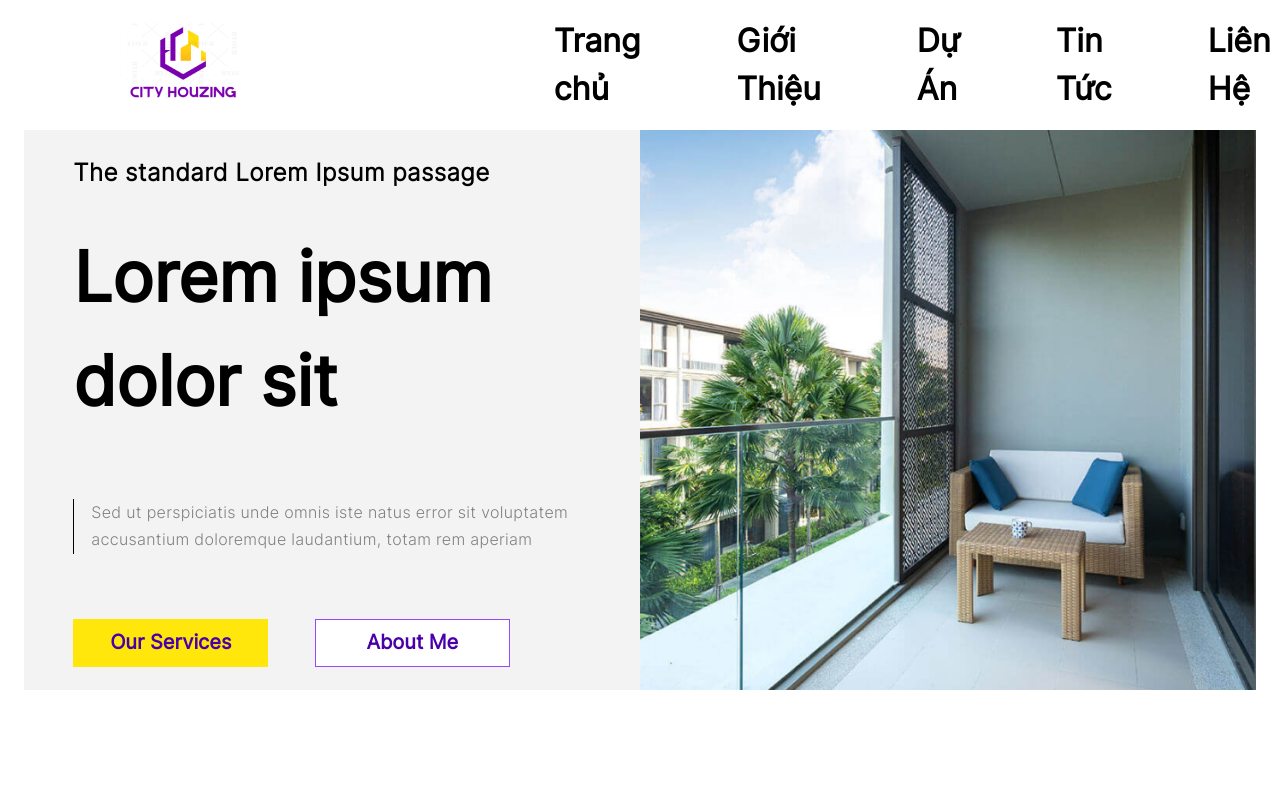
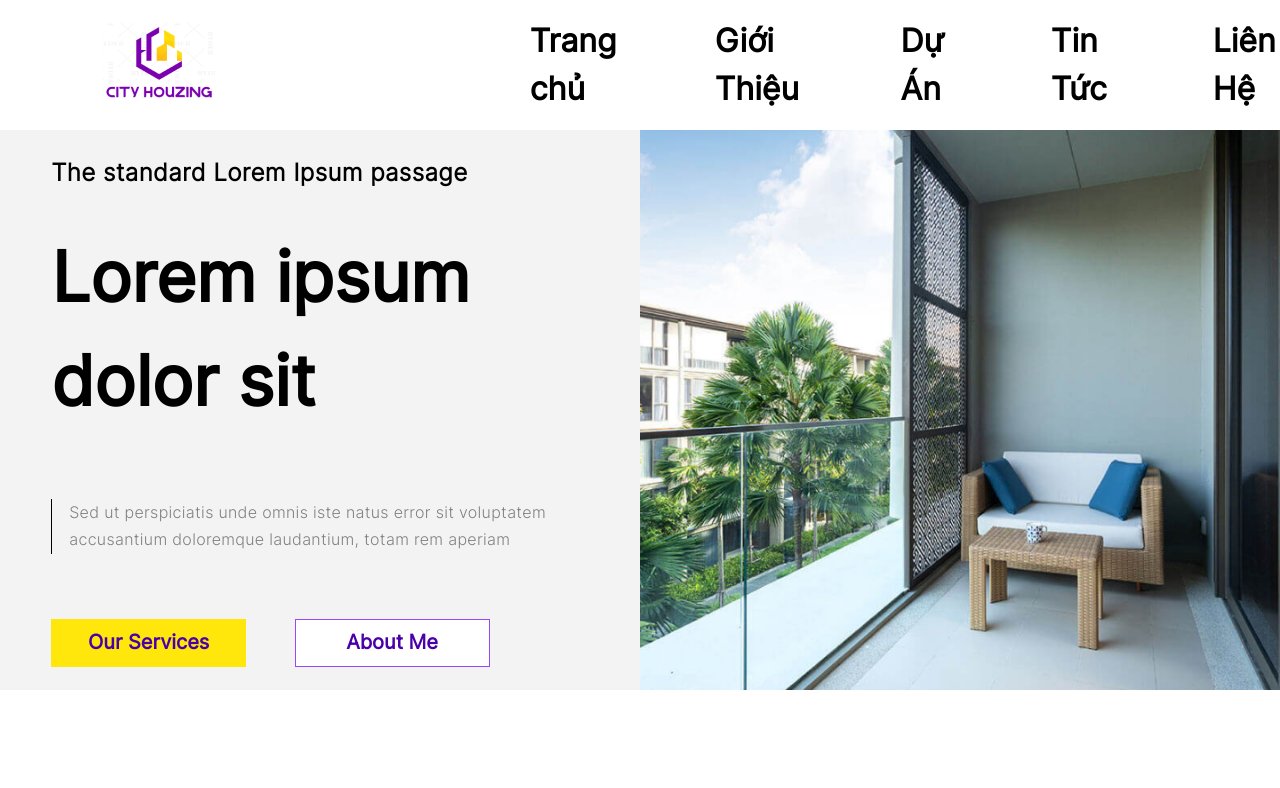
Before and after one commit to DuTran7/CityHouzing, a Next.js app: page / in a window 1280 px wide. Shown: the top 788 px of the page. Built offline with nearby package versions, Linux system fonts and the light colour scheme.

Commit message:
Update container

```diff
--- a/src/components/home/topic/HomeTopic.js
+++ b/src/components/home/topic/HomeTopic.js
@@ -16,7 +16,10 @@ function HomeTopic() {
     >
       <Box
         style={{
-          maxWidth: '50%',
+          maxWidth: {
+            xs: '100%',
+            md: '50%',
+          },
           width: '50%',
           boxSizing: 'border-box',
           padding: '4%',
--- a/src/components/layouts/DefaultLayout.js
+++ b/src/components/layouts/DefaultLayout.js
@@ -13,7 +13,6 @@ const DefaultLayout = ({ children, showFooter = true, seo }) => {
         {/* <Head>
         <link rel="shortcut icon" href="/logo.jpg" />
       </Head> */}
-        <Container maxWidth="xl">
         <Box>
           <Header></Header>
         </Box>
@@ -41,7 +40,6 @@ const DefaultLayout = ({ children, showFooter = true, seo }) => {
             <></>
           )}
         </Box>
-        </Container>
       </Stack>
     </>
   );
```
Lines whose indentation alone changed are shown as unchanged.
